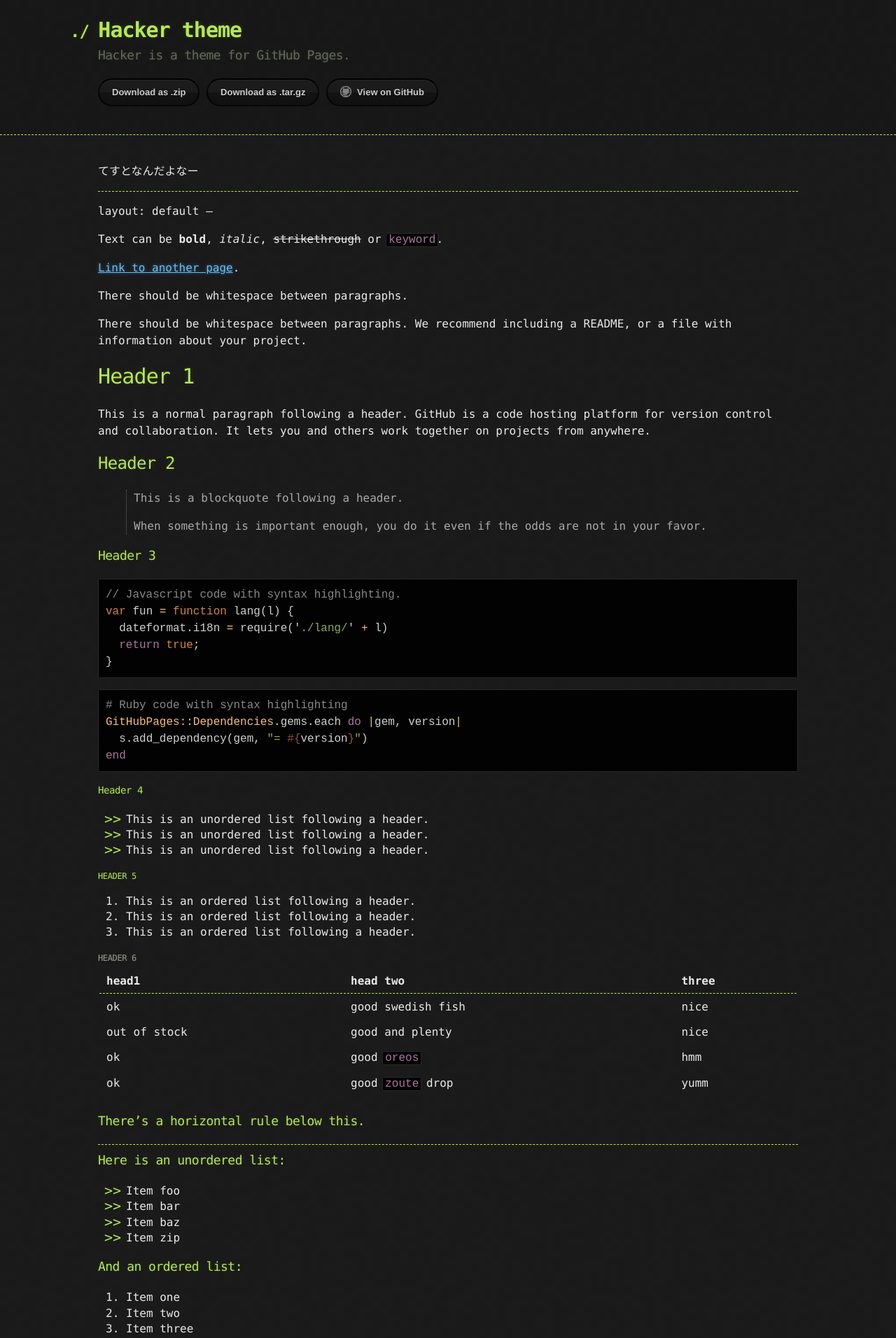
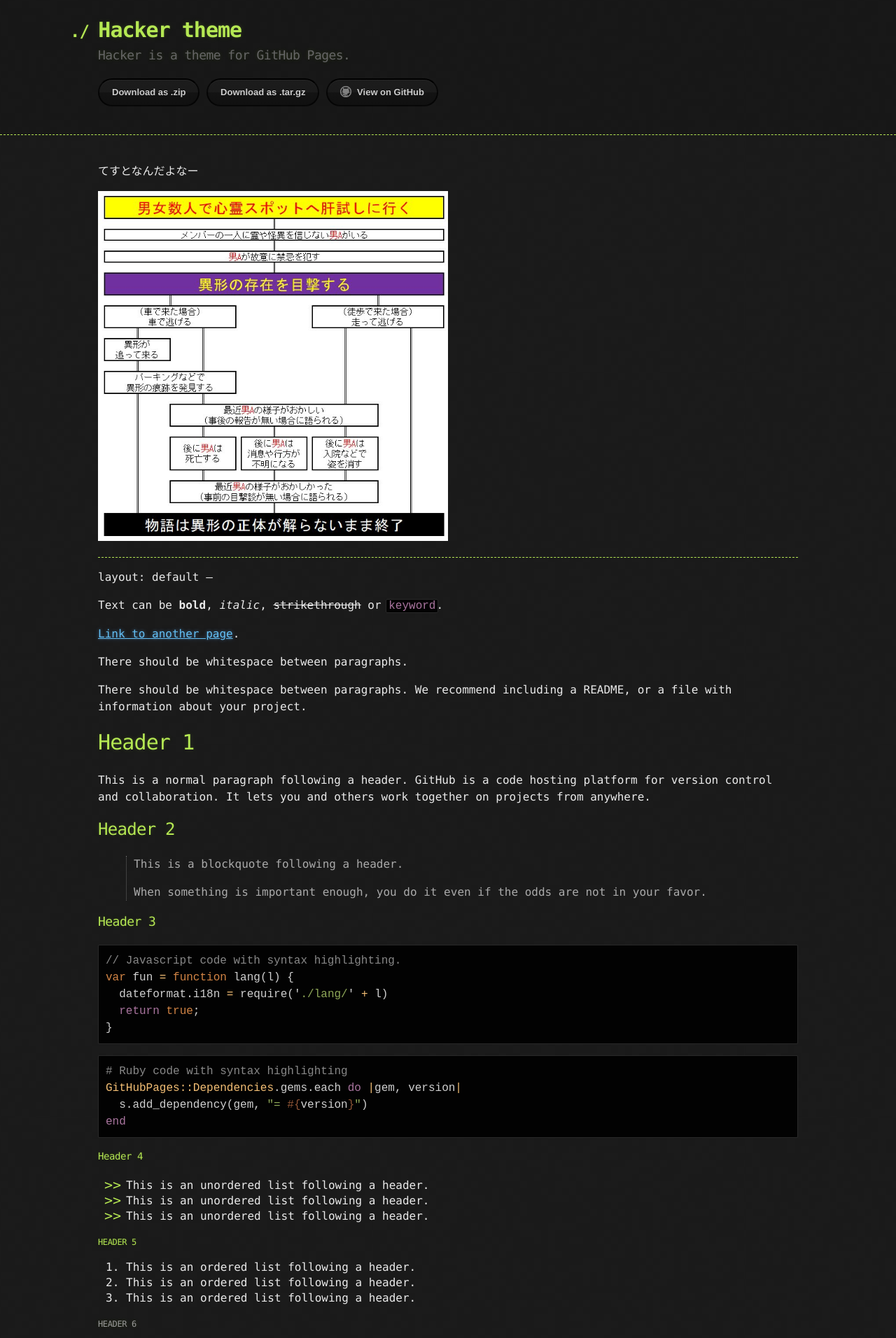
Before and after one commit to gyaaaaaaaaaaaa/201224_hacker_test.github.io, a Jekyll site: the page built from index.md, in a window 1280 px wide. Shown: the top 1912 px of the page at 70% size. Built offline with Jekyll 4.4.1, drawn with Linux system fonts in a browser that asks for light colours; our own code applies the rules of GitHub Pages for plain Markdown files.

Commit message:
Update index.md

```diff
--- a/index.md
+++ b/index.md
@@ -1,4 +1,18 @@
 てすとなんだよなー
+
+<script src="main.js"></script>
+<img width="500" onclick="generator()" src="7145c379.jpg" />
+<div class="scene" id="scene_1"></div>
+<div class="scene" id="scene_2"></div>
+<div class="scene" id="scene_3"></div>
+<div class="scene" id="scene_4"></div>
+<div class="scene" id="scene_5"></div>
+<div class="scene" id="scene_6"></div>
+<div class="scene" id="scene_7"></div>
+<div class="scene" id="scene_8"></div>
+<div class="scene" id="scene_9"></div>
+<div class="scene" id="scene_10"></div>
+<div class="scene" id="scene_11"></div>
 
 ---
 layout: default
```
